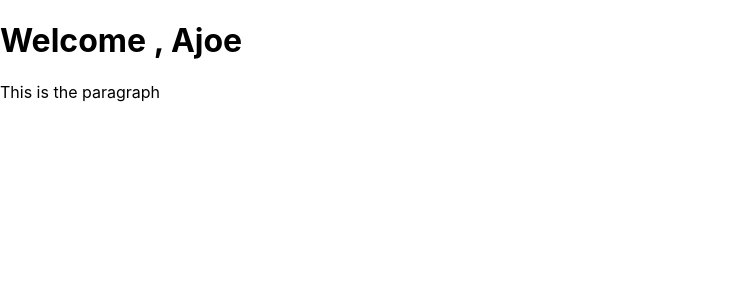
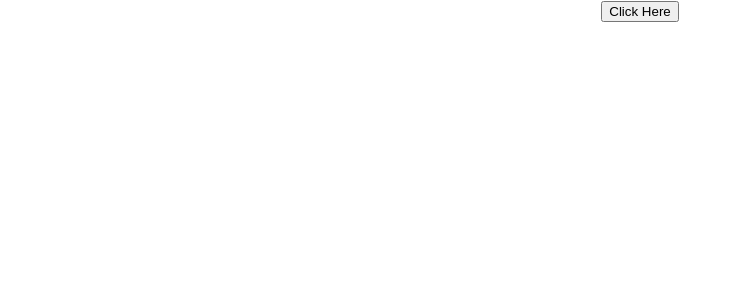
Before and after one commit to AjoeT/react, a React (Create React App) app in the folder hello-world/: page / in a window 1280 px wide. Shown: the top 300 px of the page, without its empty margins (0-742 px from the left). Built offline with nearby package versions, Linux system fonts and the light colour scheme; the HTML template or start-up script is replaced by a standard one.

Commit message:
Communicate from child to parent | calling parent functioin from child | passing values from child to parent

```diff
--- a/hello-world/src/App.js
+++ b/hello-world/src/App.js
@@ -6,11 +6,12 @@ import WelcomeName from './component/WelcomeName';
 // import WelcomeClassComponent from './component/WelcomeClassComponent'
 import MessageState from './component/MessageState';
 import Counter from './component/Counter';
+import ParentComponent from './component/ParentComponent';
 
 
 function App() {
   return (
-    <div className="App">
+    <div className="App" align='center'>
     {/* <Greet />
     <Welcome /> */}
     {/* <WelcomeName name = "Ajoe">
@@ -22,9 +23,10 @@ function App() {
     <WelcomeClassComponent name="Ajoe"/> */}
     {/* <MessageState /> */}
     {/* <Counter /> */}
-    <WelcomeName name = 'Ajoe'>
+    {/* <WelcomeName name = 'Ajoe'>
       <p>This is the paragraph</p>
-    </WelcomeName>
+    </WelcomeName> */}
+    <ParentComponent/>
     </div>
   );
 }
--- /dev/null
+++ b/hello-world/src/component/ChildComponent.js
@@ -0,0 +1,13 @@
+import React from 'react'
+
+function ChildComponent(props) {
+    const {greet} = props
+    return (
+        <div>
+            <button onClick={()=>greet('Input')}>Click Here</button>
+            {/* Function is referenced here from the parent class. We can also pass the */}
+        </div>
+    )
+}
+
+export default ChildComponent
--- /dev/null
+++ b/hello-world/src/component/ParentComponent.js
@@ -0,0 +1,18 @@
+import React, { Component } from 'react'
+import ChildComponent from './ChildComponent'
+
+class ParentComponent extends Component {
+
+    greetParent(input) {
+        alert(`Greet parent from ${input}`)
+    }
+    render() {
+        return (
+            <div>
+                <ChildComponent greet={this.greetParent} />
+            </div>
+        )
+    }
+}
+
+export default ParentComponent
```
